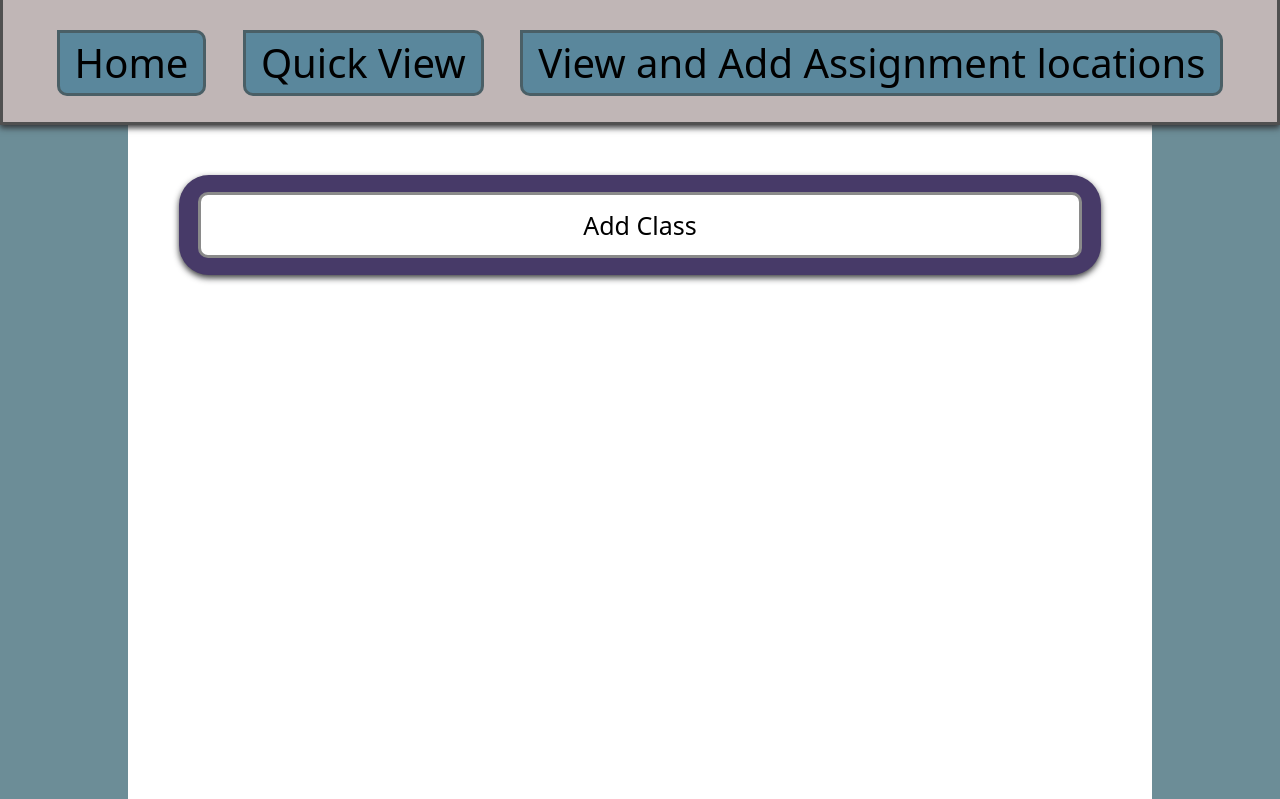
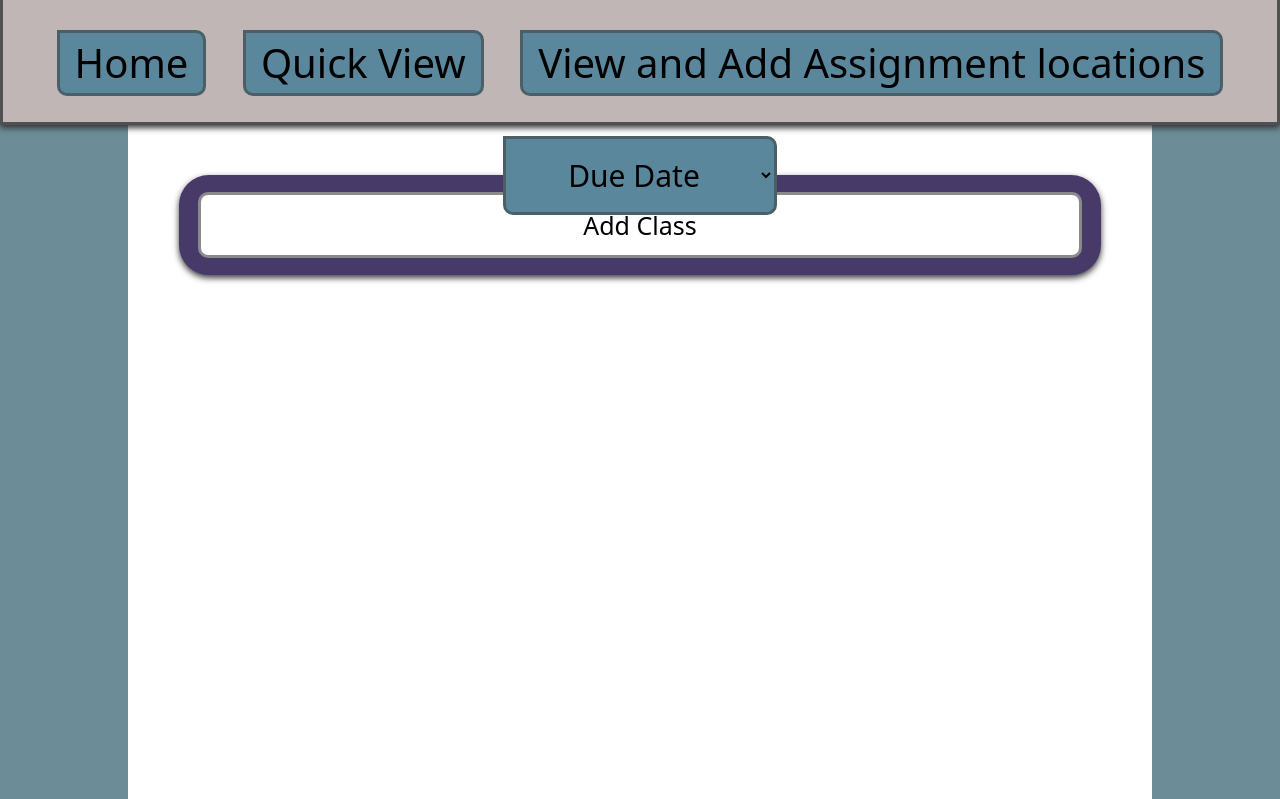
Before and after one commit to FinnRobinSchniebel/Project_3_Assignment-Tracker_From-Texas-A-and-M-account, a PHP site: page /Home.html in a window 1280 px wide. Shown: the top 799 px of the page. Run offline with PHP 8.4, Linux system fonts and the light colour scheme.

Commit message:
Working on sorting -moved sort to top bar -renamed the js for item sorting to sortscripts -created set of new sort functions -added function call to populatpage -wip not working yet

```diff
--- a/BasicHome.css
+++ b/BasicHome.css
@@ -33,6 +33,24 @@
     border-top-left-radius: 0px;
 
 }
+.priorityButton{
+    background-color: rgb(90, 135, 156);
+    margin: 15px;
+    margin-top: 25px;
+    border: 3px solid rgb(74, 95, 102);
+    color: rgb(0, 0, 0);
+    border-radius: 10px;
+    text-align: center;
+    display: inline;
+    font-size: 30px;
+    transition-duration: 5ms;
+    padding: 15px;
+    padding-left: 15px;
+    padding-right: 15px;
+    border-top-left-radius: 0px;
+}
+
+
 .background {
     background-color:rgb(108, 141, 151);
     background-position: center;
--- a/Home.html
+++ b/Home.html
@@ -12,7 +12,7 @@
 	<link id="BasicHome" rel="stylesheet" type="text/css" href="BasicHome.css" />
 	<title>Assignment Stacker Home</title>
 	<script src="scripts.js"></script>
-	<script src="scriptHomeSort.js"> </script>
+	<script src="SortScript.js"> </script>
 </head>
 
 <body class=background>
@@ -25,6 +25,13 @@
 			<button class="button" onclick="location.href='Quick_View.html'">Quick View</button>
 			<button class="button" onclick="location.href='AddLocation.html'">View and Add Assignment locations</button>
 
+            <select class="priorityButton" aria-label="Priority select table" id="SortSelect" onchange="sortButton(this.options[this.selectedIndex].value)">
+                <option value="DueDate" selected>Due Date</option>
+                <option value="Priority">Priority</option>
+                <option value="3" disabled>Something else</option>
+                <option value="4" disabled>Something else</option>
+                <option value="5" disabled>Something else</option>
+            </select>
 		</div>
 
 		<!-- Put all new classes made in here -->
--- /dev/null
+++ b/SortScript.js
@@ -0,0 +1,38 @@
+src="https://ajax.googleapis.com/ajax/libs/jquery/3.6.0/jquery.min.js"
+
+var CurSort = "DueDate";
+
+function sortButton(sortby){
+    CurSort = sortby;
+    populatePage();
+}
+
+
+
+//called by populating function for sorting the array
+function sortAssignment(JSONOBJ){
+
+    if(CurSort == "Duedate"){
+        //order primarily by due date but first by priority so if something has the same duedate the one with the higher priority will go first
+        console.log("here");
+        JSONOBJ = sortPrior(JSONOBJ);
+        JSONOBJ = sortDue(JSONOBJ);
+    }
+    else if(CurSort == "Priority"){
+        console.log("here");
+        JSONOBJ = sortDue(JSONOBJ);
+        JSONOBJ = sortPrior(JSONOBJ);
+    }
+
+    return JSONOBJ;
+}
+function sortDue(OBJ){
+    return OBJ.sort( function(x,y){
+        return Date(x.dueDate).getTime() - Date(y.dueDate).getTime();
+    });
+}
+function sortPrior(OBJ){
+    return OBJ.sort( function(x,y){
+       return parseInt(x.priority) - parseInt(y.priority);
+    });
+}
--- a/scriptHomeSort.js
+++ /dev/null
@@ -1,13 +0,0 @@
-src="https://ajax.googleapis.com/ajax/libs/jquery/3.6.0/jquery.min.js"
-
-function sortAssignmentBy(locationD, sortBy){
-    console.debug(locationD);
-
-    locationD.find('.Assignment').sort(function(a, b){
-        var contentA = parseInt( $(a).data(sortBy));
-
-        var contentB = parseInt( $(b).data(sortBy));
-        return (contentA < contentB) ? -1 : (contentA > contentB) ? 1 : 0;
-
-    }).appendTo(locationD);
-}
--- a/scripts.js
+++ b/scripts.js
@@ -403,6 +403,7 @@ function populatePage(){
     classList.slice().reverse().forEach((classObj) => {
         var className = classObj.name;
         var assignmentList = classObj.assignments;
+        assignmentList = sortAssignment(assignmentList);
         var i = assignmentList.length;
         // use check to get assignments properly ordered
         var index = 0;
@@ -476,21 +477,6 @@ function PopulateClass(className){
 <div class="collapse" id="Collapse`+inputClassName+`">
     <div class="ClassAssignmentsOutline" id = "`+inputClassName+`AssignmentsOutline">
         <div class="ClassAssignments" id= "`+inputClassName+`ClassAssignments">
-            <!-- Buttons in Course drop down -->
-            <div align="left">
-                <div class="dropdown">
-                    <button class="btn btn-secondary dropdown-toggle" type="button" id="dropdownMenuButton1" data-bs-toggle="dropdown" aria-expanded="false"> <!-- Will need unique id in future (different classes)-->
-                    Sort By
-                    </button>
-                    <ul class="dropdown-menu" aria-labelledby="dropdownMenuButton1" id="SortByDropDown">  <!-- Will need unique id in future (different classes)-->
-                    <li><a class="dropdown-item" href="#">Due Date</a></li>
-                    <li><a class="dropdown-item" href="#">Priority</a></li>
-                    <li><a class="dropdown-item" href="#">Incomplete</a></li>
-                    <li><a class="dropdown-item" href="#">Completed</a></li>
-                    </ul>
-                </div>
-            </div>
-
             <div align="right" >
                 <label for="colorpicker">Color Picker:</label>
                 <input type="color" id="`+inputClassName+`ColorPicker" onchange="changeClassColor('`+inputClassName+`')" value=#246A81>
@@ -602,3 +588,13 @@ function PopulateClass(className){
 window.onload = function(){
     populatePage();
 }
+
+// <button class="btn btn-secondary dropdown-toggle" type="button" id="dropdownMenuButton1" data-bs-toggle="dropdown" aria-expanded="false"> <!-- Will need unique id in future (different classes)-->
+//             Sort
+// </button>
+/*{ <ul class="dropdown-menu" aria-labelledby="dropdownMenuButton1" id="SortByDropDown">  <!-- Will need unique id in future (different classes)-->
+<li><a class="dropdown-item" href="#">Due Date</a></li>
+<li><a class="dropdown-item" href="#">Priority</a></li>
+<li><a class="dropdown-item" href="#">Incomplete</a></li>
+<li><a class="dropdown-item" href="#">Completed</a></li>
+</div> }*/
```
